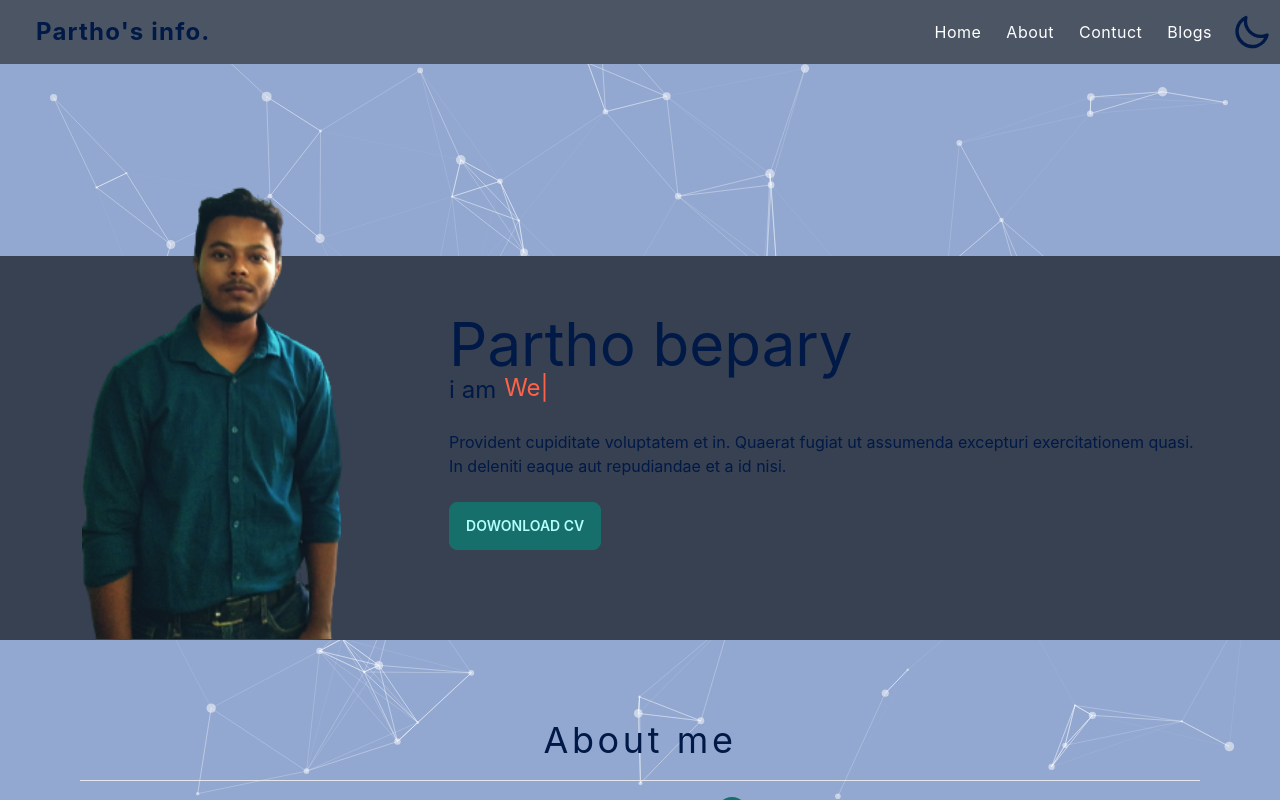
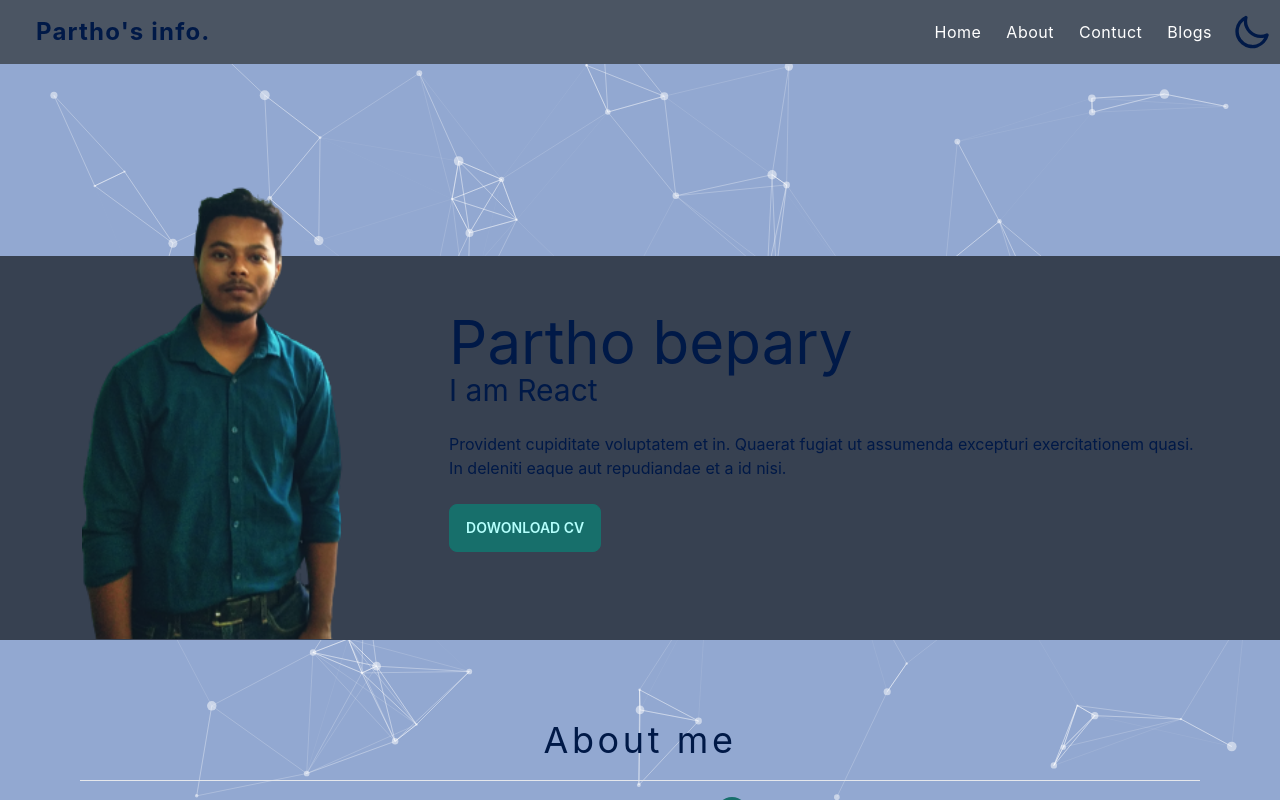
Before and after one commit to pallobbiwas/my-portfolio, a React (Create React App) app: page / in a window 1280 px wide. Built offline with nearby package versions, Linux system fonts and the light colour scheme.

Commit message:
type effect added done

```diff
--- a/package.json
+++ b/package.json
@@ -24,6 +24,7 @@
     "react-scripts": "5.0.1",
     "react-scroll": "^1.8.7",
     "react-tsparticles": "^2.0.6",
+    "react-typical": "^0.1.3",
     "sweetalert2": "^11.4.17",
     "swiper": "^8.2.2",
     "tsparticles": "^2.0.6",
--- a/src/pages/Home/Home.js
+++ b/src/pages/Home/Home.js
@@ -1,3 +1,4 @@
+import Typical from "react-typical";
 import img from "../../assets/pallob .png";
 import pdf from "../../assets/partho cv.pdf";
 import "./Home.css";
@@ -15,15 +16,20 @@ const Home = () => {
                 alt="img"
               />
             </div>
-            <div
-              className="md:w-3/5 md:text-left bottom-20 relative ml-20"
-            >
+            <div className="md:w-3/5 md:text-left bottom-20 relative ml-20">
               <h1 className="text-3xl md:text-6xl">Partho bepary</h1>
 
-              <h2 className="text-2xl text-left">
-                i am{" "}
-                <span className="title ml-2" data-text=" Web Developer"></span>
-              </h2>
+              <Typical
+                className="text-3xl"
+                steps={[
+                  "I am Web Developer...",
+                  500,
+                  "I am React Developer...",
+                  1000,
+                ]}
+                loop={Infinity}
+                wrapper="p"
+              />
               <p className="py-6">
                 Provident cupiditate voluptatem et in. Quaerat fugiat ut
                 assumenda excepturi exercitationem quasi. In deleniti eaque aut
```
Also changed, not shown: 1 other file (tests, documents, lock files or other folders).
